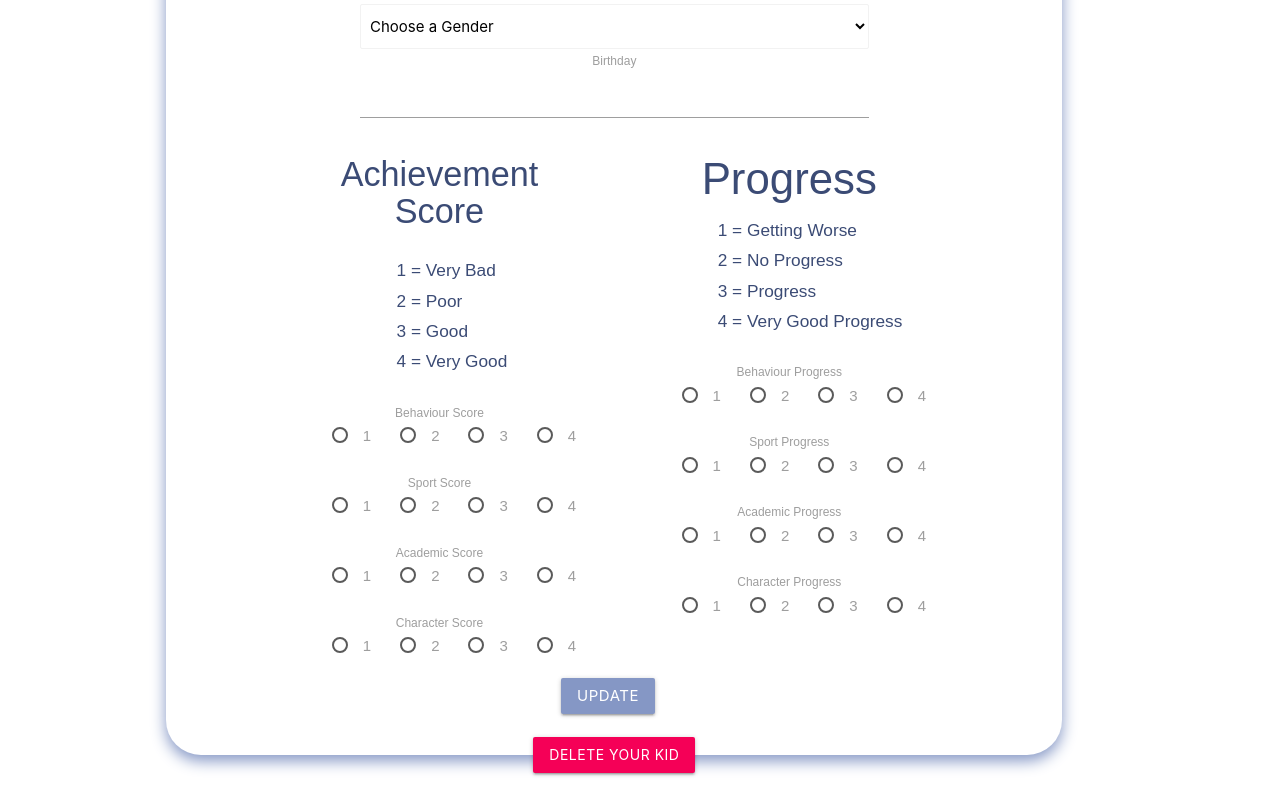
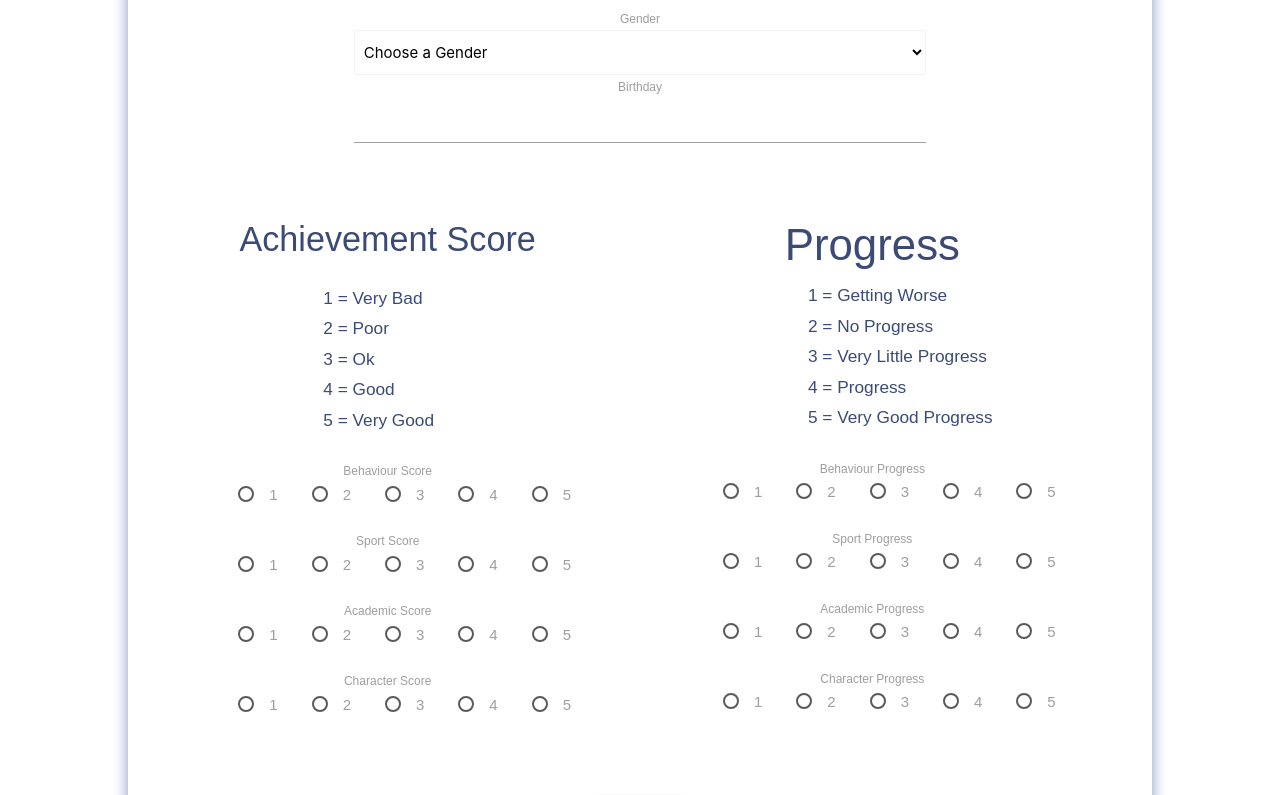
Before and after one commit to Brontesewell/pgparenting_client, a React (Create React App) app: page /edit-kid in a window 1280 px wide. Shown: the part 463-1258 px from the top of the page. Built offline with nearby package versions, Linux system fonts and the light colour scheme; no server answers.

Commit message:
added points up to 5

```diff
--- a/src/App.css
+++ b/src/App.css
@@ -87,12 +87,12 @@ margin-top: 100px;
 
 .form-edit {
   padding: 35px;
-  margin: 2% 10% 2% 13%;
+  margin: 4% 13% 4% 10%;
   box-shadow: 0 6px 15px 0 #8597C5;
   border-radius: 35px;
   transition: 0.3s;
-  width: 70%;
-  height: 1000px;
+  width: 80%;
+  height: 1170px;
 }
 
 .form-edit-p{
@@ -105,23 +105,21 @@ margin-top: 100px;
 }
 
 #add-kid-general{
-  margin-left: 10%;
+  margin-left: 20%;
   float: center;
-  margin-right: 10%;
+  margin-right: 20%;
+  width: 60%;
   font-weight: 300;
-}
-
-#score-add-kid{
-float: left;
-width: 45%;
-margin-right:30px
-}
+  margin-bottom: 40px;
+}
+
+
 
 #btn-add-child{
   background-color: #8597C5;
   float: center;
   margin-bottom: 20px;
-  margin-top: 60px;
+  margin-top: 70px;
   font-size: 20px;
   margin-right: 37%;
   margin-left: 35%;
@@ -146,10 +144,10 @@ margin-right:30px
   background-color: #8597C5;
   float: center;
   margin-bottom: 0px;
-  margin-top: 20px;
+  margin-top: 80px;
   font-size: 15px;
   margin-right: 37%;
-  margin-left: 35%;
+  margin-left: 37%;
 }
 
 #child-div{
@@ -190,7 +188,7 @@ width: 50%;
 
 .rankings-progress{
   text-align: left;
-  margin-left: 25%;
+  margin-left: 35%;
   color: #3b4b75;
 }
 
@@ -262,12 +260,18 @@ width: 50%;
 #progress{
 float: right;
 width: 45%;
-margin-left:30px
-}
-
+margin-left: 5px;
+margin-right: 30px;
+}
+
+#score-add-kid{
+  float: left;
+  width: 45%;
+  margin-left: 10px;
+  }
 
 .score{
-  margin-left: 25px;
+  margin-left: 30px;
 }
 
 .form-item {
--- a/src/containers/AddKid.js
+++ b/src/containers/AddKid.js
@@ -43,7 +43,7 @@ class AddKid extends Component {
                 </div>
                 <div className = 'form-edit'>
                     <h2 id="add-kid">Add a Child</h2>
-                    <form className = 'container' onSubmit={(e) => this.props.addKid(e, this.state, history)}>
+                    <form className = 'edit-kid' onSubmit={(e) => this.props.addKid(e, this.state, history)}>
                        <div id="add-kid-general">
                         <label htmlFor="name">Name</label>
                         <input name="name" value={name} onChange={this.handleChange}/>
@@ -66,8 +66,9 @@ class AddKid extends Component {
                         <div className="rankings-progress">
                         <h6> 1 = Getting Worse</h6>
                         <h6> 2 = No Progress</h6>
-                        <h6> 3 = Progress</h6>
-                        <h6> 4 = Very Good Progress</h6>
+                        <h6> 3 = Very Little Progress</h6>
+                        <h6> 4 = Progress</h6>
+                        <h6> 5 = Very Good Progress</h6>
                         </div>
                         <br></br>
 
@@ -90,6 +91,11 @@ class AddKid extends Component {
                               <label className="score">
                                 <input name="behaviour_progress" value="4" type="radio" onChange={this.handleChange} checked={behaviour_progress === '4'}/>
                                 <span>4</span>
+                              </label>
+
+                              <label className="score">
+                                <input name="behaviour_progress" value="5" type="radio" onChange={this.handleChange} checked={behaviour_progress === '5'}/>
+                                <span>5</span>
                               </label>
 
                               <br></br>
@@ -116,6 +122,11 @@ class AddKid extends Component {
                                 <span>4</span>
                               </label>
 
+                              <label className="score">
+                                <input name="sport_progress" value="5" type="radio" onChange={this.handleChange} checked={sport_progress === '5'}/>
+                                <span>5</span>
+                              </label>
+
                               <br></br>
                               <br></br>
 
@@ -138,6 +149,11 @@ class AddKid extends Component {
                               <label className="score">
                                 <input name="academic_progress" value="4" type="radio" onChange={this.handleChange} checked={academic_progress === '4'}/>
                                 <span>4</span>
+                              </label>
+
+                              <label className="score">
+                                <input name="academic_progress" value="5" type="radio" onChange={this.handleChange} checked={academic_progress === '5'}/>
+                                <span>5</span>
                               </label>
 <br></br>
 <br></br>
@@ -163,6 +179,11 @@ class AddKid extends Component {
                                 <input name="character_progress" value="4" type="radio" onChange={this.handleChange} checked={character_progress === '4'}/>
                                 <span>4</span>
                               </label>
+
+                              <label className="score">
+                                <input name="character_progress" value="5" type="radio" onChange={this.handleChange} checked={character_progress === '5'}/>
+                                <span>5</span>
+                              </label>
                               </div>
 
 
@@ -170,10 +191,11 @@ class AddKid extends Component {
                     <div id="score-add-kid">
                                 <h4 id="score-title">Achievement Score</h4>
                                 <div className="rankings-score">
-                                  <h6> 1 = Very Bad</h6>
+                                <h6> 1 = Very Bad</h6>
                                   <h6> 2 = Poor</h6>
-                                   <h6> 3 = Good</h6>
-                                   <h6> 4 = Very Good</h6>
+                                  <h6> 3 = Ok</h6>
+                                   <h6> 4 = Good</h6>
+                                   <h6> 5 = Very Good</h6>
                                    </div>
                                <br></br>
 
@@ -196,6 +218,11 @@ class AddKid extends Component {
                               <label className="score">
                                 <input name="behaviour_score" value="4" type="radio" onChange={this.handleChange} checked={behaviour_score === '4'}/>
                                 <span>4</span>
+                              </label>
+
+                              <label className="score">
+                                <input name="behaviour_score" value="5" type="radio" onChange={this.handleChange} checked={behaviour_score === '5'}/>
+                                <span>5</span>
                               </label>
 
                               <br></br>
@@ -222,6 +249,11 @@ class AddKid extends Component {
                                 <span>4</span>
                               </label>
 
+                              <label className="score">
+                                <input name="sport_score" value="5" type="radio" onChange={this.handleChange} checked={sport_score === '5'}/>
+                                <span>5</span>
+                              </label>
+
                               <br></br>
                               <br></br>
 
@@ -244,6 +276,11 @@ class AddKid extends Component {
                               <label className="score">
                                 <input name="academic_score" value="4" type="radio" onChange={this.handleChange} checked={academic_score === '4'}/>
                                 <span>4</span>
+                              </label>
+
+                              <label className="score">
+                                <input name="academic_score" value="5" type="radio" onChange={this.handleChange} checked={academic_score === '5'}/>
+                                <span>5</span>
                               </label>
 <br></br>
 <br></br>
@@ -268,6 +305,11 @@ class AddKid extends Component {
                               <label className="score">
                                 <input name="character_score" class="with-gap" value="4" type="radio" onChange={this.handleChange} checked={character_score === '4'}/>
                                 <span>4</span>
+                              </label>
+
+                              <label className="score">
+                                <input name="character_score" class="with-gap" value="5" type="radio" onChange={this.handleChange} checked={character_score === '5'}/>
+                                <span>5</span>
                               </label>
                               </div>
 
--- a/src/containers/EditKid.js
+++ b/src/containers/EditKid.js
@@ -44,7 +44,7 @@ class EditKid extends Component {
                 </div>
                 <div className = 'form-edit'>
                 <h2 id="add-kid">Edit Child</h2>
-                    <form className = 'container' onSubmit={(e)=> editKid(e, this.state, id, history)}>
+                    <form className = 'edit-kid' onSubmit={(e)=> editKid(e, this.state, id, history)}>
                     <div id="add-kid-general">
                         <label htmlFor="name">Name</label>
                         <input name="name" value={name} onChange={this.handleChange}/>
@@ -68,8 +68,9 @@ class EditKid extends Component {
                         <div className="rankings-progress">
                         <h6> 1 = Getting Worse</h6>
                         <h6> 2 = No Progress</h6>
-                        <h6> 3 = Progress</h6>
-                        <h6> 4 = Very Good Progress</h6>
+                        <h6> 3 = Very Little Progress</h6>
+                        <h6> 4 = Progress</h6>
+                        <h6> 5 = Very Good Progress</h6>
                         </div>
                         <br></br>
 
@@ -92,6 +93,11 @@ class EditKid extends Component {
                               <label className="score">
                                 <input name="behaviour_progress" value="4" type="radio" onChange={this.handleChange} checked={behaviour_progress === '4'}/>
                                 <span>4</span>
+                              </label>
+
+                              <label className="score">
+                                <input name="behaviour_progress" value="5" type="radio" onChange={this.handleChange} checked={behaviour_progress === '5'}/>
+                                <span>5</span>
                               </label>
 
                               <br></br>
@@ -118,6 +124,11 @@ class EditKid extends Component {
                                 <span>4</span>
                               </label>
 
+                              <label className="score">
+                                <input name="sport_progress" value="5" type="radio" onChange={this.handleChange} checked={sport_progress === '5'}/>
+                                <span>5</span>
+                              </label>
+
                               <br></br>
                               <br></br>
 
@@ -140,6 +151,11 @@ class EditKid extends Component {
                               <label className="score">
                                 <input name="academic_progress" value="4" type="radio" onChange={this.handleChange} checked={academic_progress === '4'}/>
                                 <span>4</span>
+                              </label>
+
+                              <label className="score">
+                                <input name="academic_progress" value="5" type="radio" onChange={this.handleChange} checked={academic_progress === '5'}/>
+                                <span>5</span>
                               </label>
 <br></br>
 <br></br>
@@ -165,6 +181,11 @@ class EditKid extends Component {
                                 <input name="character_progress" value="4" type="radio" onChange={this.handleChange} checked={character_progress === '4'}/>
                                 <span>4</span>
                               </label>
+
+                              <label className="score">
+                                <input name="character_progress" value="5" type="radio" onChange={this.handleChange} checked={character_progress === '5'}/>
+                                <span>5</span>
+                              </label>
                               </div>
 
 
@@ -174,8 +195,9 @@ class EditKid extends Component {
                                 <div className="rankings-score">
                                   <h6> 1 = Very Bad</h6>
                                   <h6> 2 = Poor</h6>
-                                   <h6> 3 = Good</h6>
-                                   <h6> 4 = Very Good</h6>
+                                  <h6> 3 = Ok</h6>
+                                   <h6> 4 = Good</h6>
+                                   <h6> 5 = Very Good</h6>
                                    </div>
                                <br></br>
 
@@ -198,6 +220,11 @@ class EditKid extends Component {
                               <label className="score">
                                 <input name="behaviour_score" value="4" type="radio" onChange={this.handleChange} checked={behaviour_score === '4'}/>
                                 <span>4</span>
+                              </label>
+
+                              <label className="score">
+                                <input name="behaviour_score" value="5" type="radio" onChange={this.handleChange} checked={behaviour_score === '5'}/>
+                                <span>5</span>
                               </label>
 
                               <br></br>
@@ -224,6 +251,11 @@ class EditKid extends Component {
                                 <span>4</span>
                               </label>
 
+                              <label className="score">
+                                <input name="sport_score" value="5" type="radio" onChange={this.handleChange} checked={sport_score === '5'}/>
+                                <span>5</span>
+                              </label>
+
                               <br></br>
                               <br></br>
 
@@ -246,6 +278,11 @@ class EditKid extends Component {
                               <label className="score">
                                 <input name="academic_score" value="4" type="radio" onChange={this.handleChange} checked={academic_score === '4'}/>
                                 <span>4</span>
+                              </label>
+
+                              <label className="score">
+                                <input name="academic_score" value="5" type="radio" onChange={this.handleChange} checked={academic_score === '5'}/>
+                                <span>5</span>
                               </label>
 <br></br>
 <br></br>
@@ -270,6 +307,11 @@ class EditKid extends Component {
                               <label className="score">
                                 <input name="character_score" class="with-gap" value="4" type="radio" onChange={this.handleChange} checked={character_score === '4'}/>
                                 <span>4</span>
+                              </label>
+
+                              <label className="score">
+                                <input name="character_score" class="with-gap" value="5" type="radio" onChange={this.handleChange} checked={character_score === '5'}/>
+                                <span>5</span>
                               </label>
                               </div>
 
```
